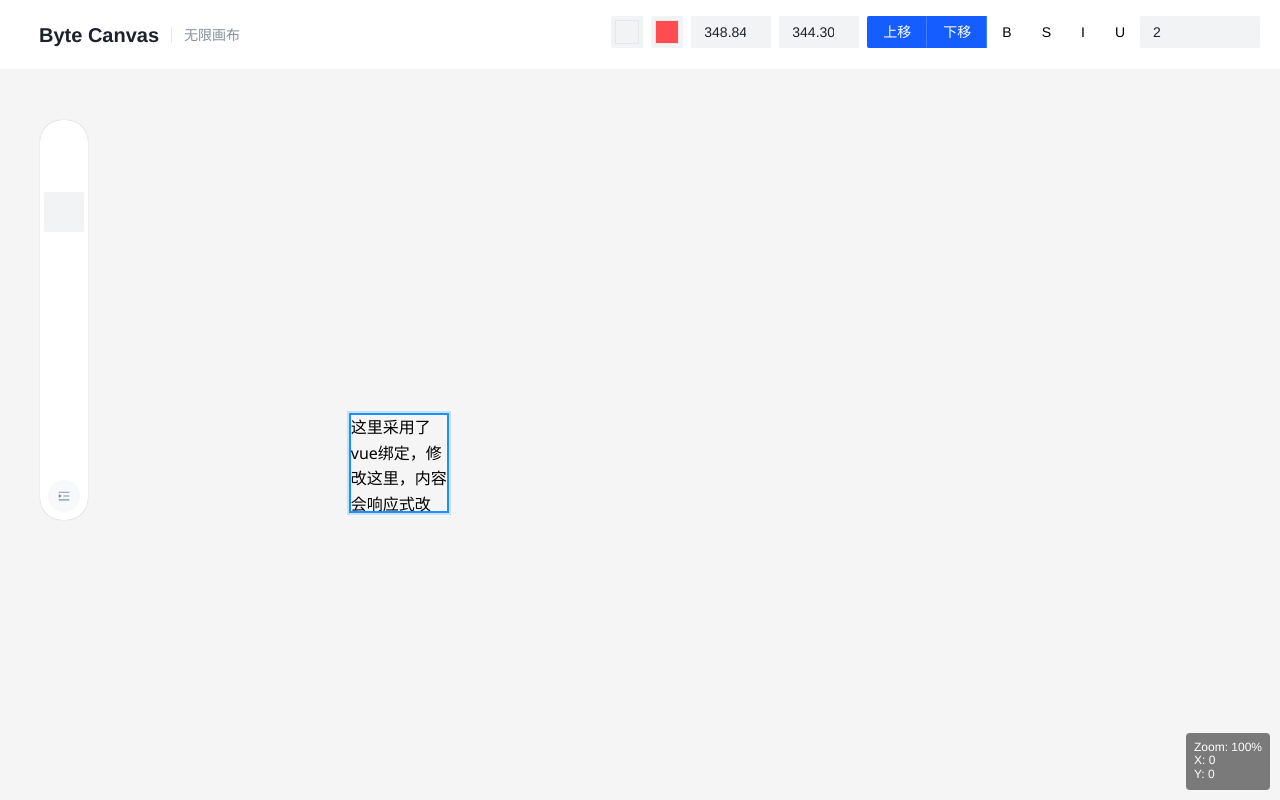
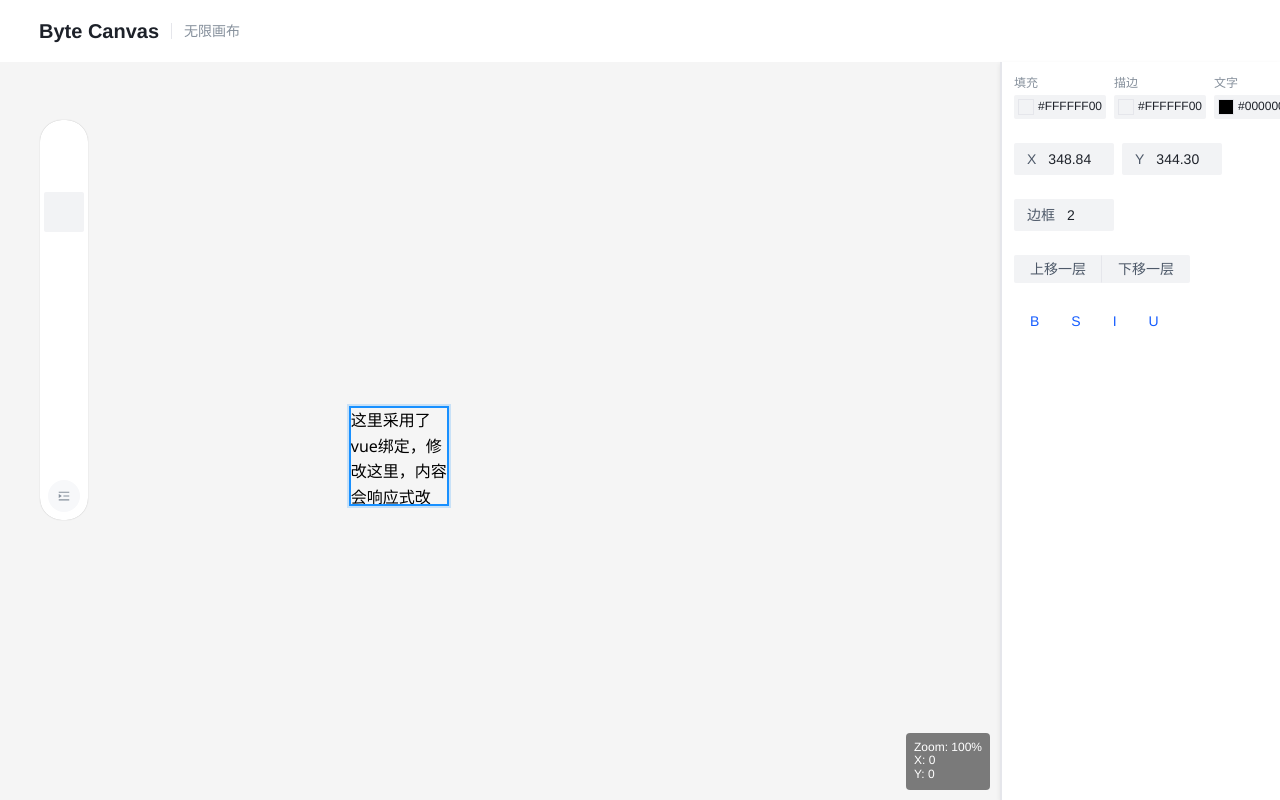
Before and after one commit to 17726/byte-canvas, a Vue app: page / in a window 1280 px wide. Both pictures are taken after a click on the element "文本". Built offline with nearby package versions, Linux system fonts and the light colour scheme; some icons are missing.

Commit message:
🦄 refactor: 重构属性面板

```diff
--- a/src/App.vue
+++ b/src/App.vue
@@ -2,21 +2,28 @@
 import CanvasStage from '@/components/editor/CanvasStage.vue';
 import CanvasHeader from '@/components/layout/CanvasHeader.vue';
 import CanvasToolbar2 from '@/components/layout/CanvasToolbar2.vue';
+import PropertyPanel from '@/components/layout/PropertyPanel.vue';
 </script>
 
 <template>
   <a-layout class="app-container">
-
     <!-- 页头 -->
     <CanvasHeader />
 
+    <a-layout>
       <!-- 页面内容 -->
       <a-layout-content class="main-content">
         <!-- 工具栏 -->
-      <CanvasToolbar2/>
+        <CanvasToolbar2 />
         <!-- 画板组件 -->
         <CanvasStage />
       </a-layout-content>
+
+      <!-- 右侧属性面板 -->
+      <a-layout-sider :width="280" class="right-sider">
+        <PropertyPanel />
+      </a-layout-sider>
+    </a-layout>
   </a-layout>
 </template>
 
@@ -31,5 +38,13 @@ import CanvasToolbar2 from '@/components/layout/CanvasToolbar2.vue';
   position: relative;
   overflow: hidden;
   background: var(--color-fill-2);
+  display: flex;
+  flex-direction: column;
+}
+
+.right-sider {
+  background: var(--color-bg-2);
+  border-left: 1px solid var(--color-border);
+  z-index: 10;
 }
 </style>
--- a/src/components/editor/layers/CircleLayer.vue
+++ b/src/components/editor/layers/CircleLayer.vue
@@ -1,64 +1,45 @@
 <template>
   <div class="node-circle" :style="style" :class="{ 'is-selected': isSelected }">
     <!-- 圆形内部可以有内容，或者只是纯色块 -->
-    <!-- 选中时显示缩放控制点 -->
-    <ResizeHandles v-if="isSelected" @handle-down="handleResizeHandleDown" />
   </div>
 </template>
 
 <script setup lang="ts">
-import { computed, inject } from 'vue';
+import { computed } from 'vue';
 import type { ShapeState } from '@/types/state';
 import { useCanvasStore } from '@/store/canvasStore';
 import { getDomStyle } from '@/core/renderers/dom';
-import { ToolManager } from '@/core/tools/ToolManager';
-import type { ResizeHandle } from '@/types/editor';
-import ResizeHandles from '../ResizeHandles.vue';
 
 const props = defineProps<{
   node: ShapeState;
 }>();
 
 const store = useCanvasStore();
-// 注入父组件提供的 toolManager 实例
-const toolManager = inject<ToolManager>('toolManager');
-if (!toolManager) {
-  throw new Error('toolManager must be provided by parent component');
-}
 
 // 获取样式 (使用策略模式分离的渲染器)
 const style = computed(() => {
   const baseStyle = getDomStyle(props.node);
 
-  // 圆形样式：支持椭圆（宽高可以不同），border-radius 为 50%
+  // 确保圆形样式：宽高相等，border-radius 为 50%
   return {
     ...baseStyle,
-    // 允许椭圆：不强制宽高相等，由数据层控制
-    // 角点缩放时保持圆形，边点缩放时可拉伸成椭圆
+    // FIXME: 视图层不应强制修改数据表现。如果数据层 width != height，这里强制相等会导致碰撞检测（基于数据）与视觉（基于这里）不一致。
+    // 建议：移除此处的覆盖，改为在 ToolManager (Resize) 或 Store 中强制约束 width === height。
+    // 防止宽高不一致
+    width: baseStyle.width,
+    height: baseStyle.width, // 使用宽度作为基准，确保宽高相等
   };
 });
 
 // 选中状态
 const isSelected = computed(() => store.activeElementIds.has(props.node.id));
-
-// 处理缩放控制点鼠标按下事件
-const handleResizeHandleDown = (e: MouseEvent, handle: ResizeHandle) => {
-  toolManager.handleResizeHandleDown(e, props.node.id, handle);
-};
 </script>
 
 <style scoped>
 .node-circle {
   /* 基础样式由 style 绑定控制 */
   box-sizing: border-box;
-  transition:
-    outline 0.2s,
-    box-shadow 0.2s;
-  cursor: move; /* 显示四方箭头拖拽光标 */
-  user-select: none; /* 禁止文本选择 */
-  -webkit-user-select: none; /* Safari */
-  -moz-user-select: none; /* Firefox */
-  -ms-user-select: none; /* IE/Edge */
+  transition: outline 0.2s, box-shadow 0.2s;
   /* 确保元素可以正确显示为圆形 */
   display: flex;
   align-items: center;
@@ -68,7 +49,6 @@ const handleResizeHandleDown = (e: MouseEvent, handle: ResizeHandle) => {
 .is-selected {
   /* 选中时的视觉反馈 - 使用 outline 和阴影来突出显示 */
   outline: 2px solid #1890ff;
-  outline-offset: 0; /* 确保 outline 不会触发焦点 */
   box-shadow: 0 0 0 4px rgba(24, 144, 255, 0.2);
 }
 </style>
--- a/src/components/layout/CanvasHeader.vue
+++ b/src/components/layout/CanvasHeader.vue
@@ -1,29 +1,15 @@
 <template>
   <div :style="{ background: 'var(--color-fill-2)' }">
     <a-page-header
-      :style="{ background: 'var(--color-bg-2)', paddingLeft:'15px' }"
+      :style="{ background: 'var(--color-bg-2)', paddingLeft: '15px' }"
       title="Byte Canvas"
       subtitle="无限画布"
       :show-back="false"
     >
-      <template #extra>
-        <div class="extra">
-          <!-- TODO：Header额外功能预留空间，用于添加额外功能组件 -->
-          <PropertyPanel/>
-        </div>
-      </template>
     </a-page-header>
   </div>
 </template>
 
-<script setup lang="ts">
-import PropertyPanel from '@/components/layout/PropertyPanel.vue';
-</script>
+<script setup lang="ts"></script>
 
-<style scoped>
-.extra {
-  width: auto;
-  height: 100%;
-  /* border-style: dotted; */
-}
-</style>
+<style scoped></style>
--- a/src/components/layout/PropertyPanel.vue
+++ b/src/components/layout/PropertyPanel.vue
@@ -1,170 +1,250 @@
 <!-- 属性面板 -->
+<template>
+  <div class="property-panel">
+    <a-space direction="vertical" size="large" style="width: 100%">
+      <!-- 颜色设置区域 -->
+      <a-space>
+        <!-- 填充色/背景色 -->
+        <div class="color-item">
+          <span class="label">填充</span>
+          <a-color-picker v-model="fillColor" size="mini" show-text />
+        </div>
+        <!-- 边框色 -->
+        <div class="color-item">
+          <span class="label">描边</span>
+          <a-color-picker v-model="borderColor" size="mini" show-text />
+        </div>
+        <!-- 文本颜色 (仅文本节点显示) -->
+        <div class="color-item" v-if="isTextNode">
+          <span class="label">文字</span>
+          <a-color-picker v-model="textColor" size="mini" show-text />
+        </div>
+      </a-space>
 
-<template>
-  <a-space direction="vertical" size="large">
+      <!-- 坐标与尺寸区域 -->
       <a-space>
-      <a-color-picker  @change="fillColorChange" v-model="fillColor" />
-      <a-color-picker  @change="viceColorChange" v-model="viceColor" />
-      <!-- 使用 precision 属性控制显示精度，而不是修改底层数据 -->
-      <a-input-number value = "x" :disabled="!hasSelection" v-model="x" :precision="2" :style="{width:'80px'}" placeholder="X" class="input-demo"/>
-      <a-input-number value = "y" :disabled="!hasSelection" v-model="y" :precision="2" :style="{width:'80px'}" placeholder="Y" class="input-demo"/>
-      <a-button-group>
-      <a-button @click="moveLayerUp" type="primary">上移</a-button>
-      <a-button @click="moveLayerDown" type="primary">下移</a-button>
-      <!-- TODO: 样式硬编码，以后可以提取为公共样式，并尽量用 UI 库原生的 props 或 theme 机制 -->
-      <a-button @click="toggleFontBold" type="primary" style="background-color: white;color: black;border: 0;">B</a-button>
-      <a-button @click="toggleFontStrikethrough" type="primary" style="background-color: white;color: black;border: 0;">S</a-button>
-      <a-button @click="setFontItalic" type="primary" style="background-color: white;color: black;border: 0;">I</a-button>
-      <a-button @click="toggleFontUnderline" type="primary" style="background-color: white;color: black;border: 0;">U</a-button>
-      <a-input-number  @change="updateBorderWidth" v-model="activeStyleValue" :style="{width:'120px'}" placeholder="Please Enter" class="input-demo"/>
+        <a-input-number
+          v-model="x"
+          :disabled="!hasSelection"
+          :precision="2"
+          placeholder="X"
+          hide-button
+          class="input-coord"
+        >
+          <template #prefix>X</template>
+        </a-input-number>
+        <a-input-number
+          v-model="y"
+          :disabled="!hasSelection"
+          :precision="2"
+          placeholder="Y"
+          hide-button
+          class="input-coord"
+        >
+          <template #prefix>Y</template>
+        </a-input-number>
+      </a-space>
+
+      <!-- 样式属性区域 -->
+      <a-space>
+        <a-input-number
+          v-model="borderWidth"
+          :disabled="!hasSelection"
+          :min="0"
+          placeholder="边框"
+          class="input-coord"
+        >
+          <template #prefix>边框</template>
+        </a-input-number>
+      </a-space>
+
+      <!-- 层级操作 -->
+      <a-button-group type="secondary" size="small">
+        <a-button @click="moveLayer('up')">上移一层</a-button>
+        <a-button @click="moveLayer('down')">下移一层</a-button>
+      </a-button-group>
+
+      <!-- 文本样式操作 (仅当选中包含文本时显示) -->
+      <a-button-group type="text" size="small" v-if="isTextNode">
+        <a-button @click="logFeature('Bold')">B</a-button>
+        <a-button @click="logFeature('Strike')">S</a-button>
+        <a-button @click="logFeature('Italic')">I</a-button>
+        <a-button @click="logFeature('Underline')">U</a-button>
       </a-button-group>
     </a-space>
-  </a-space>
+  </div>
 </template>
 
 <script setup lang="ts">
-import { useCanvasStore } from '@/store/canvasStore'
-import { computed, ref, watch } from 'vue'
-const canvasStore = useCanvasStore()
-  const fillColor = ref('#ffccc7')
-  const viceColor = ref('#ff4d4f')
-  const hasSelection = computed(() => canvasStore.activeElements.length > 0)
-  const x = ref(0)
-  const y = ref(0)
-  const activeStyleValue = ref(16)
-  const fillColorChange = (val: string) => {
-    canvasStore.activeElements.forEach(element => {
-      if (element && element.id && element.style) {
-        canvasStore.updateNode(element.id, {
-          style: {
-            ...element.style,
-            backgroundColor: val
+import { computed } from 'vue';
+import { useCanvasStore } from '@/store/canvasStore';
+import { NodeType, type BaseNodeState, type TextState } from '@/types/state';
+
+const store = useCanvasStore();
+
+// =================================================================================
+// 1. 逻辑抽象层 (Logic Abstraction)
+//    这些函数充当了 "ViewModel" 的角色，将 UI 操作转换为 Store 的原子更新。
+// =================================================================================
+
+/**
+ * 核心辅助函数：批量更新选中节点
+ * @param updater 一个回调函数，接收当前节点，返回需要更新的属性对象 (Partial State)
+ */
+const updateSelectedNodes = (updater: (node: BaseNodeState) => Partial<BaseNodeState> | null) => {
+  store.activeElements.forEach((node) => {
+    if (!node || !node.id) return;
+
+    const patch = updater(node);
+    if (patch) {
+      store.updateNode(node.id, patch);
     }
   });
+};
+
+/**
+ * 核心辅助函数：获取第一个选中节点的值（用于回显）
+ * @param getter 读取属性的函数
+ * @param defaultValue 默认值
+ */
+const getFirstSelectionValue = <T,>(getter: (node: BaseNodeState) => T, defaultValue: T): T => {
+  const first = store.activeElements[0];
+  if (!first) return defaultValue;
+  try {
+    return getter(first) ?? defaultValue;
+  } catch (e) {
+    return defaultValue;
   }
+};
+
+// =================================================================================
+// 2. 视图模型绑定 (ViewModel Binding)
+//    使用 computed get/set 替代 watch，实现干净的双向绑定
+// =================================================================================
+
+const hasSelection = computed(() => store.activeElements.length > 0);
+
+const isTextNode = computed(() => {
+  const first = store.activeElements[0];
+  return first && first.type === NodeType.TEXT;
 });
+
+// --- 坐标属性 (X/Y) ---
+
+const x = computed({
+  get: () => getFirstSelectionValue((n) => n.transform.x, 0),
+  set: (val) => {
+    // NOTE: 属性面板修改坐标通常是"绝对定位"语义，即"对齐到 X"。
+    updateSelectedNodes((node) => ({
+      transform: { ...node.transform, x: val },
+    }));
+  },
+});
+
+const y = computed({
+  get: () => getFirstSelectionValue((n) => n.transform.y, 0),
+  set: (val) => {
+    updateSelectedNodes((node) => ({
+      transform: { ...node.transform, y: val },
+    }));
+  },
+});
+
+// --- 样式属性 (Colors) ---
+
+// 填充色 (Background Color)
+const fillColor = computed({
+  get: () => getFirstSelectionValue((n) => n.style.backgroundColor, 'transparent'),
+  set: (val) => {
+    updateSelectedNodes((node) => ({
+      style: { ...node.style, backgroundColor: val },
+    }));
+  },
+});
+
+// 边框色 (Border Color)
+const borderColor = computed({
+  get: () => getFirstSelectionValue((n) => n.style.borderColor, '#000000'),
+  set: (val) => {
+    updateSelectedNodes((node) => ({
+      style: { ...node.style, borderColor: val },
+    }));
+  },
+});
+
+// 文本颜色 (Text Color)
+const textColor = computed({
+  get: () =>
+    getFirstSelectionValue((n) => {
+      if (n.type === NodeType.TEXT) {
+        return (n as TextState).props.color;
       }
-  const viceColorChange = (val: string) => {
-    // FIXME: 文本节点实际用 props.color/CSS 变量渲染，这里改 style 颜色无法改变文字颜色，需分支处理。
-    canvasStore.activeElements.forEach(element => {
-      if (element && element.id && element.style) {
-          canvasStore.updateNode(element.id, {
+      return '#000000';
+    }, '#000000'),
+  set: (val) => {
+    updateSelectedNodes((node) => {
+      if (node.type === NodeType.TEXT) {
+        return {
+          props: { ...(node as TextState).props, color: val },
+        };
+      }
+      return null;
+    });
+  },
+});
+
+// 边框宽度
+const borderWidth = computed({
+  get: () => getFirstSelectionValue((n) => n.style.borderWidth, 0),
+  set: (val) => {
+    updateSelectedNodes((node) => ({
+      style: { ...node.style, borderWidth: val },
+    }));
+  },
+});
+
+// =================================================================================
+// 3. 操作指令 (Actions)
+// =================================================================================
+
+const moveLayer = (direction: 'up' | 'down') => {
+  updateSelectedNodes((node) => {
+    const currentZ = node.style.zIndex || 0;
+    return {
       style: {
-              ...element.style,
-              borderColor: val
+        ...node.style,
+        zIndex: direction === 'up' ? currentZ + 1 : Math.max(0, currentZ - 1),
+      },
+    };
+  });
+};
+
+const logFeature = (name: string) => {
+  console.log(`[Feature Pending] ${name} style toggle`);
+};
+</script>
+
+<style scoped>
+.property-panel {
+  padding: 12px;
+  background-color: var(--color-bg-2);
+  border-left: 1px solid var(--color-border);
+  height: 100%;
+  overflow-y: auto;
 }
-          });
+
+.color-item {
+  display: flex;
+  flex-direction: column;
+  gap: 4px;
 }
-    });
+
+.label {
+  font-size: 12px;
+  color: var(--color-text-3);
 }
-  const moveLayerUp = () => {
-    canvasStore.activeElements.forEach(element => {
-      if (element && element.id) {
-        canvasStore.updateNode(element.id,{
-          style:{
-            ...element.style,
-            zIndex:element.style.zIndex+1
+
+.input-coord {
+  width: 100px;
 }
-        });
-      }
-    });
-  }
-  const moveLayerDown = () => {
-    canvasStore.activeElements.forEach(element => {
-      if (element && element.id) {
-        canvasStore.updateNode(element.id,{
-          style:{
-            ...element.style,
-            zIndex:element.style.zIndex-1
-          }
-        })
-      }
-    })
-  }
-  const toggleFontBold = () => {
-    console.log('字体加粗')
-  }
-  const toggleFontStrikethrough = () => {
-    console.log('字体删除线')
-  }
-  const setFontItalic = () => {
-    console.log('字体斜体')
-  }
-  const toggleFontUnderline = () => {
-    console.log('字体下划线')
-  }
-  const updateBorderWidth = () => {
-    canvasStore.activeElements.forEach(element => {
-      if (element && element.id) {
-        canvasStore.updateNode(element.id, {
-          style: {
-            ...element.style,
-            borderWidth: activeStyleValue.value
-          }
-        });
-      }
-    });
-  }
-  // 监听选中元素变化，更新所有属性
-  watch(() => canvasStore.activeElements, (newElements) => {
-    if (newElements.length > 0) {
-      const firstElement = newElements[0];
-      if (firstElement) {
-        // 更新坐标
-        if (firstElement.transform) {
-          x.value = firstElement.transform.x;
-          y.value = firstElement.transform.y;
-        }
-        // 更新颜色
-        if (firstElement.style) {
-          // 设置填充色（背景色）
-          if (firstElement.style.backgroundColor) {
-            fillColor.value = firstElement.style.backgroundColor;
-          }
-          // 设置边框色或文字颜色
-          if (firstElement.type === 'rect' || firstElement.type === 'circle') {
-            // 形状元素使用边框色
-            if (firstElement.style.borderColor) {
-              viceColor.value = firstElement.style.borderColor;
-            }
-          } else {
-            // 其他元素（如文本）使用文字颜色
-            if (firstElement.style.color) {
-              viceColor.value = firstElement.style.color;
-            }
-          }
-          if(firstElement.style.borderWidth){
-            activeStyleValue.value = firstElement.style.borderWidth;
-          }
-        }
-      }
-    }
-  }, { immediate: true, deep: true })
-  watch(x, (newX) => {
-    // FIXME: 多选模式下，直接将所有元素的 X 坐标设为相同值，会导致元素重叠。
-    // 建议：多选时应计算相对位移 (deltaX)，或者禁用坐标修改，或者明确这是“对齐”操作。
-    canvasStore.activeElements.forEach(element => {
-      if (element && element.id && element.transform) {
-        canvasStore.updateNode(element.id, {
-          transform: {
-            ...element.transform,
-            x: newX
-          }
-        });
-      }
-    });
-  });
-  watch(y, (newY) => {
-    // FIXME: 同上，多选模式下会导致元素重叠。
-    canvasStore.activeElements.forEach(element => {
-      if (element && element.id && element.transform) {
-        canvasStore.updateNode(element.id, {
-          transform: {
-            ...element.transform,
-            y: newY
-          }
-        });
-      }
-    });
-  });
-</script>
+</style>
```
Lines whose indentation alone changed are shown as unchanged.
